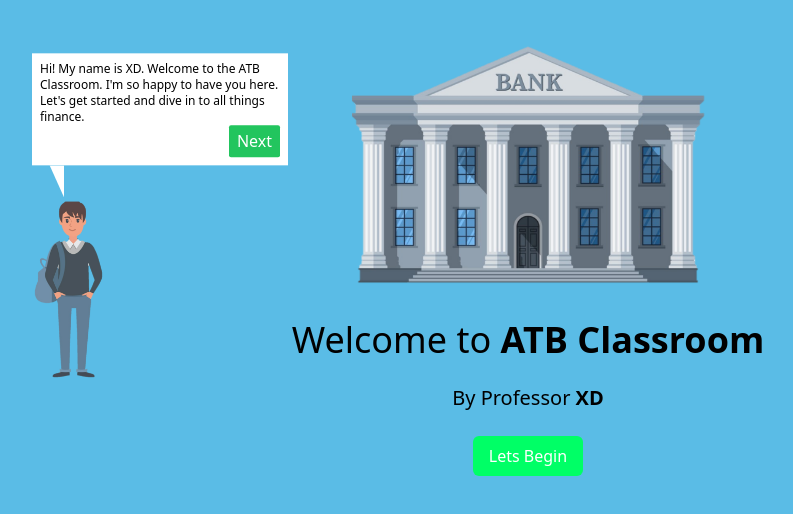
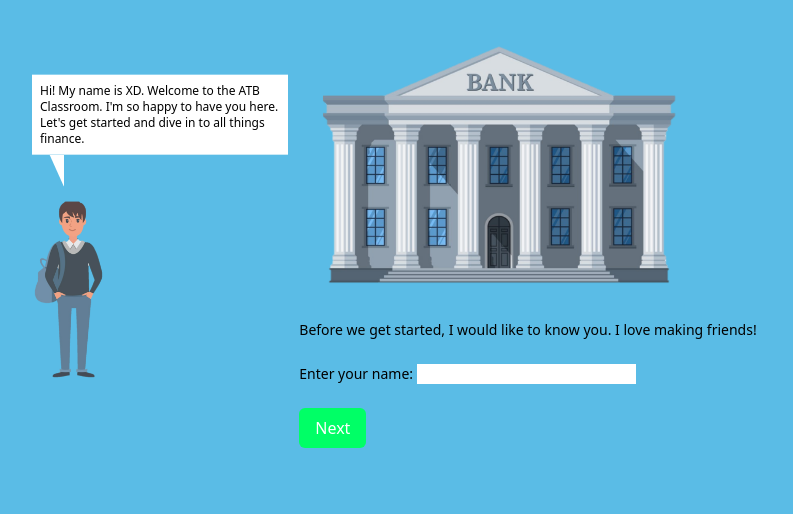
Before and after one commit to Tekri96/ATB-Classroom, a Next.js app: page / in a window 1280 px wide. Both pictures are taken after a click on the button "Lets Begin". Shown: the top 514 px of the page, without its empty margins (112-905 px from the left). Built offline with nearby package versions, Linux system fonts and the light colour scheme.

Commit message:
Added two pages

```diff
--- a/components/welcompage/index.tsx
+++ b/components/welcompage/index.tsx
@@ -1,8 +1,11 @@
 import React from 'react';
 import { motion } from 'framer-motion';
-type Props = {};
+import Slides, { PageIdentifier, PAGES } from './slides';
+import { AnimatePresence } from 'framer-motion';
 
 export default function WelcomePage() {
+  const [page, setPage] = React.useState<PageIdentifier>(PAGES.INTRODUCTION);
+  const gotoNextStage = (stage: PageIdentifier) => setPage(stage);
   return (
     <div className='w-screen h-screen bg-[#5ABCE6] flex items-center justify-center'>
       <div className='h-full'>
@@ -10,18 +13,20 @@ export default function WelcomePage() {
           <div className='absolute translate-x-full translate-y-full'>
             <div className='absolute top-0 w-64 p-2 translate-x-4 bg-white -translate-y-2/3'>
               <div className='absolute bottom-0 flex w-6 h-8 translate-y-full bg-white triangle' />
+
               <motion.p
-                animate={{ y: [0, 20, 0] }}
+                initial={{ y: -20 }}
+                animate={{ y: [20, 0] }}
                 className='text-xs font-inter'>
                 Hi! My name is XD. Welcome to the ATB Classroom. I'm so happy to
                 have you here. Let's get started and dive in to all things
                 finance.
               </motion.p>
-              <div className='w-full text-end'>
+              {/* <div className='flex justify-between w-full'>
                 <button className='px-2 py-1 text-white bg-green-500 rounded-sm text-end'>
                   Next
                 </button>
-              </div>
+              </div> */}
             </div>
             <img
               src='/assets/boy.png'
@@ -32,22 +37,7 @@ export default function WelcomePage() {
         </div>
       </div>
       <div className='flex flex-col items-center w-full h-full'>
-        <img
-          src='/assets/bank.png'
-          alt='Bank Background'
-          className='h-[20rem] w-[25rem]'
-        />
-        <h1 className='text-4xl font-inter'>
-          Welcome to <span className='font-bold'>ATB Classroom</span>
-        </h1>
-        <br />
-        <h4 className='text-xl font-inter'>
-          By Professor <span className='font-bold'>XD</span>
-        </h4>
-        <br />
-        <button className='bg-[#00FF66] py-2 px-4 rounded-md text-white font-inter'>
-          Lets Begin
-        </button>
+        <Slides pageId={page} gotoNextStage={gotoNextStage} />
       </div>
     </div>
   );
--- /dev/null
+++ b/components/welcompage/slides/index.tsx
@@ -0,0 +1,27 @@
+import Introduction from './introduction';
+import React from 'react';
+import dynamic from 'next/dynamic';
+const UserIntro = dynamic(() => import('./userIntro'));
+
+export const PAGES = {
+  INTRODUCTION: 'INTRODUCTION',
+  USER_INTRODUCTION: 'USER_INTRODUCTION',
+} as const;
+
+export type PageIdentifier = keyof typeof PAGES;
+
+type Props = {
+  pageId: PageIdentifier;
+  gotoNextStage: (stage: PageIdentifier) => void;
+};
+
+export default function Pages({ pageId, gotoNextStage }: Props) {
+  switch (pageId) {
+    case PAGES.INTRODUCTION:
+      return <Introduction gotoNextStage={gotoNextStage} />;
+    case PAGES.USER_INTRODUCTION:
+      return <UserIntro gotoNextStage={gotoNextStage} />;
+    default:
+      return <Introduction gotoNextStage={gotoNextStage} />;
+  }
+}
--- /dev/null
+++ b/components/welcompage/slides/introduction.tsx
@@ -0,0 +1,38 @@
+import React from 'react';
+import { AnimatePresence, motion } from 'framer-motion';
+import { PageIdentifier, PAGES } from '.';
+
+type Props = {
+  gotoNextStage: (stage: PageIdentifier) => void;
+};
+export default function Introduction({ gotoNextStage }: Props) {
+  return (
+    <AnimatePresence>
+      <motion.div
+        key={PAGES.INTRODUCTION}
+        initial={{ x: '100%', opacity: 0 }}
+        animate={{ x: 0, opacity: 1 }}
+        exit={{ x: '-100%', opacity: 0 }}
+        transition={{ duration: 0.75, ease: 'easeIn' }}>
+        <img
+          src='/assets/bank.png'
+          alt='Bank Background'
+          className='h-[20rem] w-[25rem]'
+        />
+        <h1 className='text-4xl font-inter'>
+          Welcome to <span className='font-bold'>ATB Classroom</span>
+        </h1>
+        <br />
+        <h4 className='text-xl font-inter'>
+          By Professor <span className='font-bold'>XD</span>
+        </h4>
+        <br />
+        <button
+          className='bg-[#00FF66] py-2 px-4 rounded-md text-white font-inter'
+          onClick={() => gotoNextStage(PAGES.USER_INTRODUCTION)}>
+          Lets Begin
+        </button>
+      </motion.div>
+    </AnimatePresence>
+  );
+}
--- /dev/null
+++ b/components/welcompage/slides/userIntro.tsx
@@ -0,0 +1,42 @@
+import React from 'react';
+import { AnimatePresence, motion } from 'framer-motion';
+import { PAGES, PageIdentifier } from '.';
+
+type Props = {
+  gotoNextStage: (stage: PageIdentifier) => void;
+};
+export default function UserIntro({ gotoNextStage }: Props) {
+  return (
+    <AnimatePresence>
+      <motion.div
+        key={PAGES.USER_INTRODUCTION}
+        initial={{ x: '100%', opacity: 0 }}
+        animate={{ x: 0, opacity: 1 }}
+        exit={{ x: '-100%', opacity: 0 }}
+        transition={{ duration: 0.75, ease: 'easeIn' }}>
+        <img
+          src='/assets/bank.png'
+          alt='Bank Background'
+          className='h-[20rem] w-[25rem]'
+        />
+        <h1 className='text-sm font-inter'>
+          Before we get started, I would like to know you. I love making
+          friends!
+        </h1>
+        <br />
+        <h4 className='text-sm font-inter'>
+          Enter your name:{' '}
+          <span className='font-bold'>
+            <input />
+          </span>
+        </h4>
+        <br />
+        <button
+          className='bg-[#00FF66] py-2 px-4 rounded-md text-white font-inter'
+          onClick={() => gotoNextStage(PAGES.INTRODUCTION)}>
+          Next
+        </button>
+      </motion.div>
+    </AnimatePresence>
+  );
+}
```
